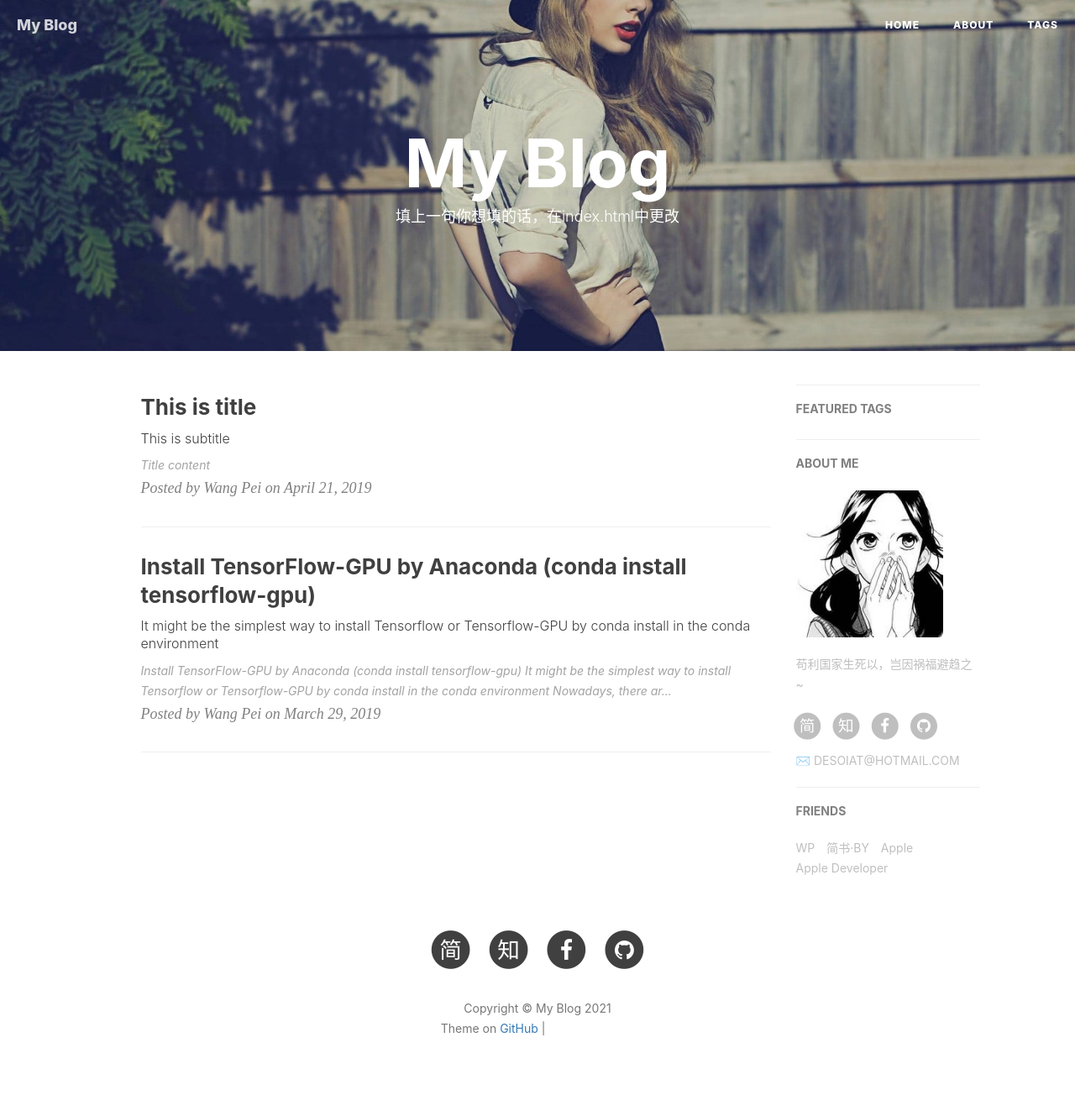
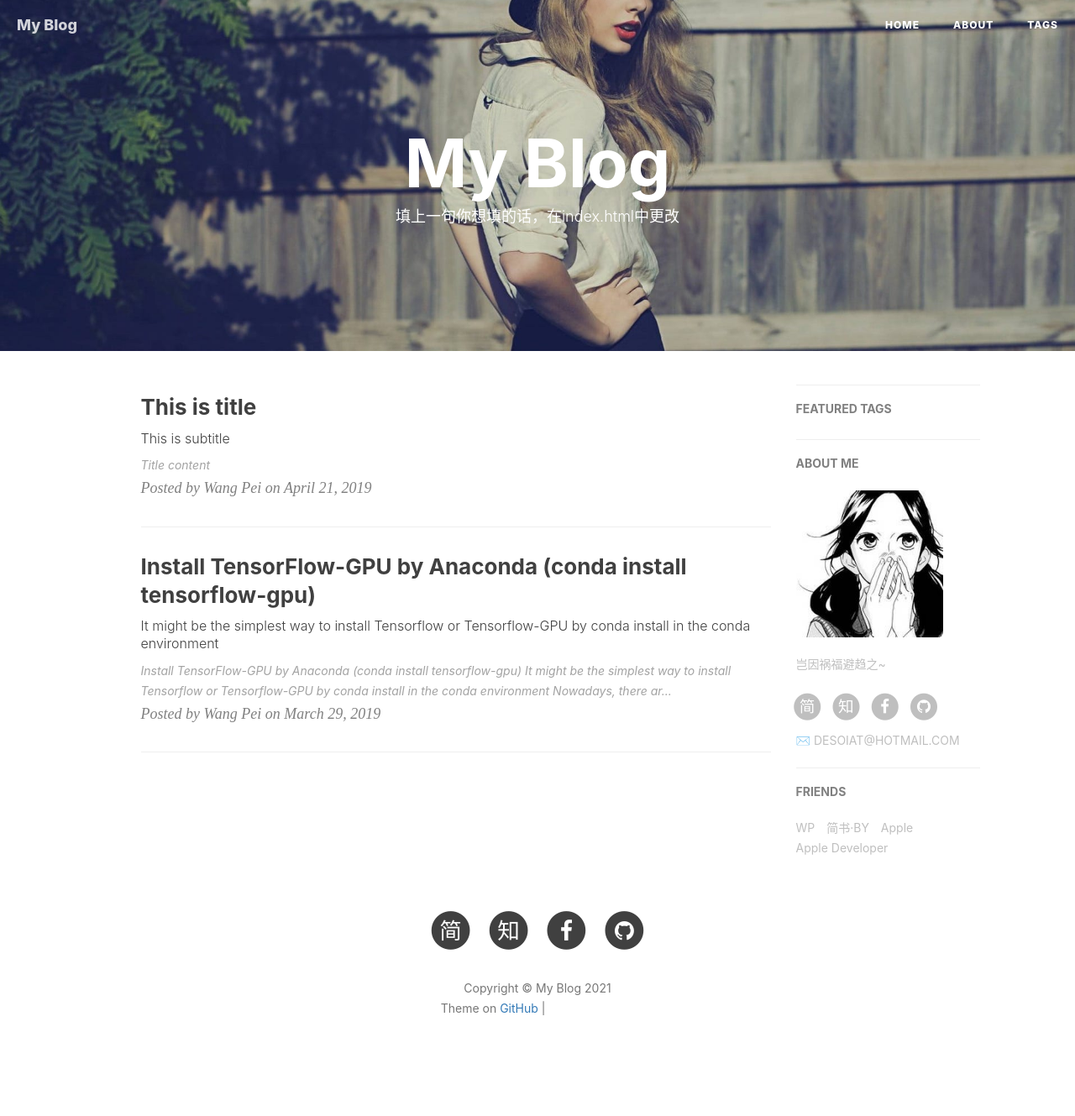
Before and after one commit to DeSoiat/DESOIAT.GITHUB.IO, a Jekyll site: the page built from index.html, in a window 1280 px wide. Shown: the whole page at 84% size. Built offline with Jekyll 4.4.1, drawn with Linux system fonts in a browser that asks for light colours; nearby versions of some CDN libraries; the list of posts is cut into pages by our own code; comment, search, counter and statistics services are not loaded; after the commit the page ends 1305 px from its top, so only the background shows below that; grey boxes are pictures that could not be loaded.

Commit message:
Update _config.yml

```diff
--- a/_config.yml
+++ b/_config.yml
@@ -11,7 +11,7 @@ github_repo: "https://github.com/name/name.github.io.git" # you code repository
 
 # Sidebar settings
 sidebar: true                           # whether or not using Sidebar.
-sidebar-about-description: "苟利国家生死以，岂因祸福避趋之~"
+sidebar-about-description: "岂因祸福避趋之~"
 sidebar-avatar: /img/avatar_binggan.jpg      # use absolute URL, seeing it's used in both `/` and `/about/`
 
 
```
